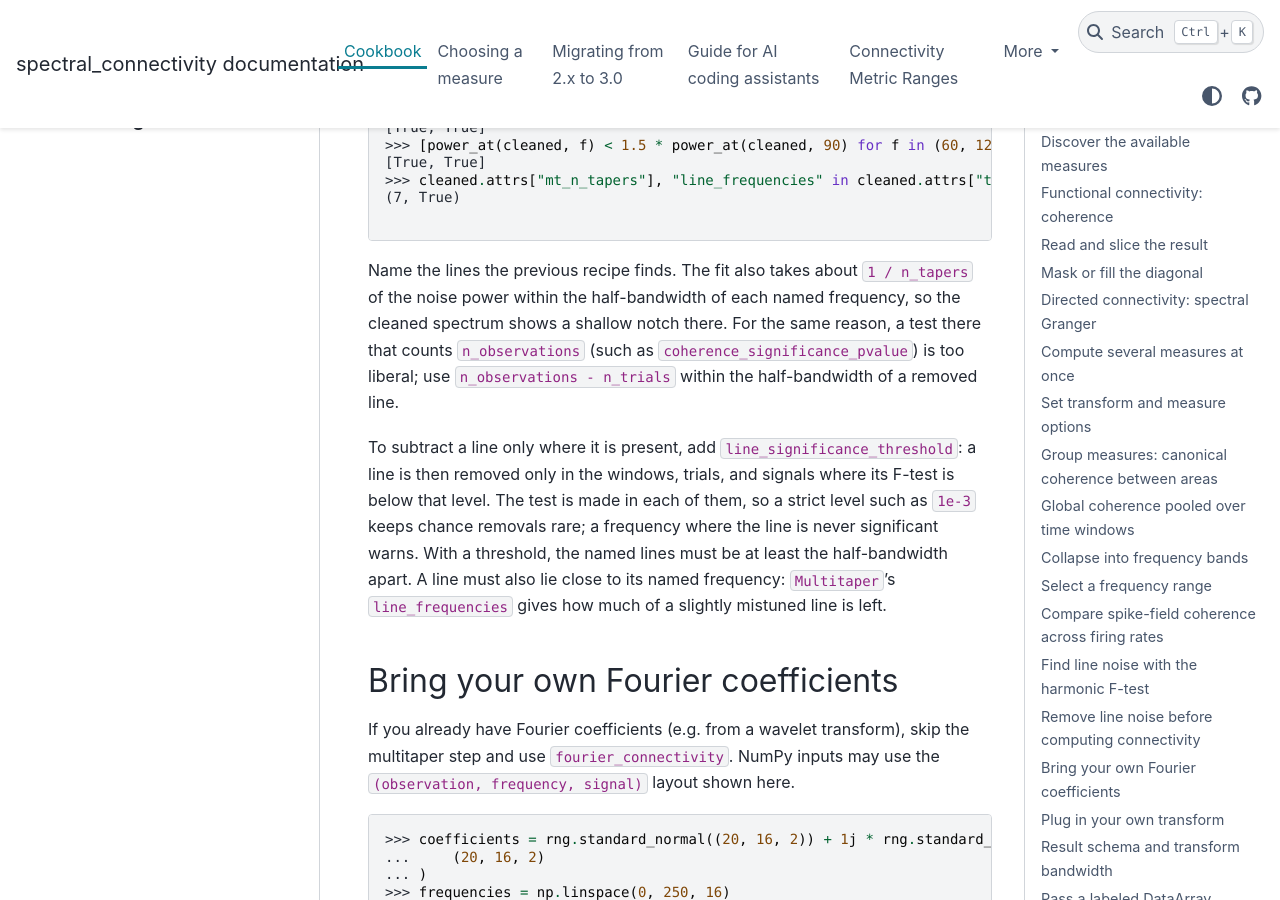
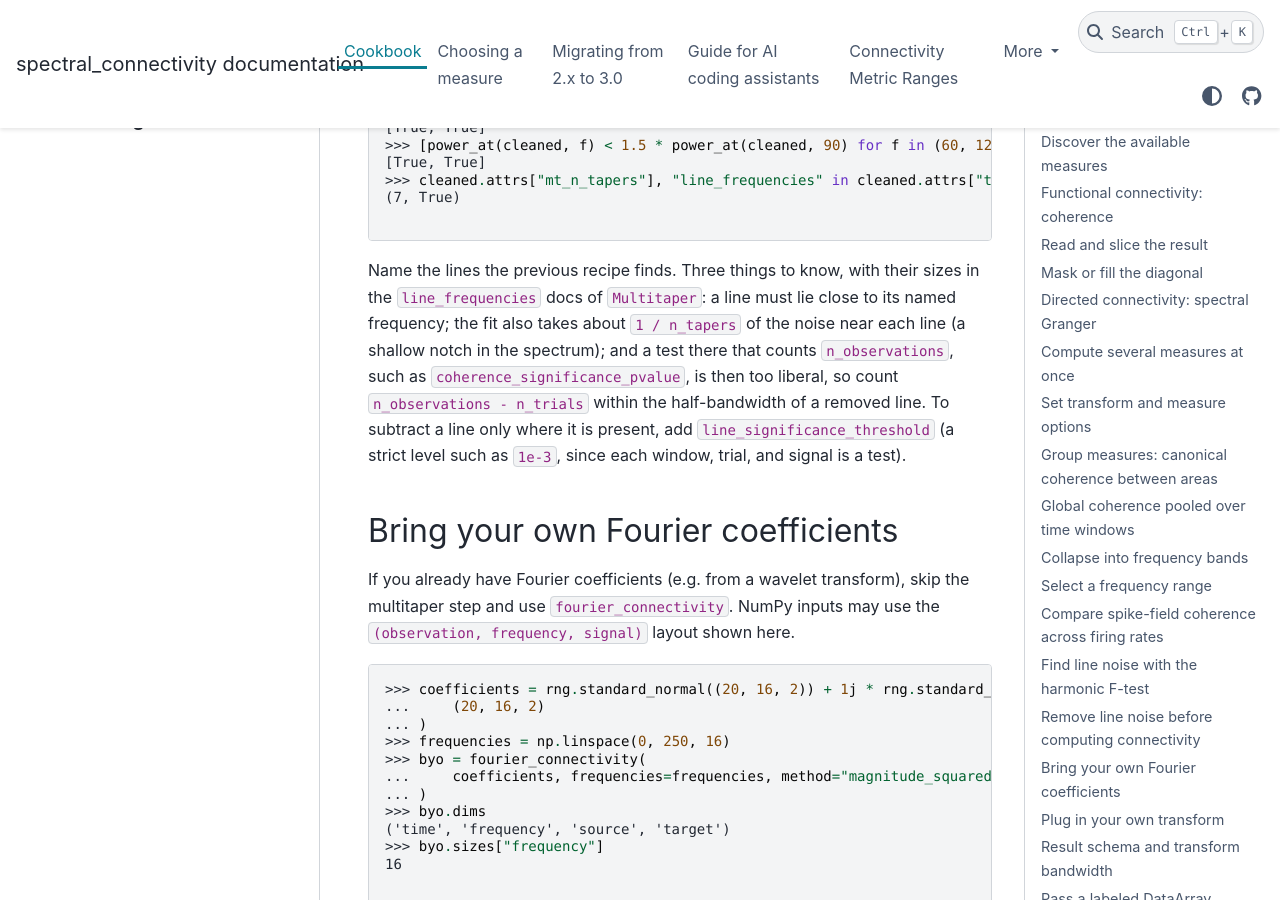
Before and after one commit to Eden-Kramer-Lab/spectral_connectivity, a Sphinx documentation site: the page built from docs/cookbook.md, in a window 1280 px wide and 900 px high, scrolled down 13854 px. Built offline with Sphinx 7.4.7 and the PyData theme 0.15.4, drawn with Linux system fonts in a browser that asks for light colours; pages that are not in the unit, such as notebooks, are missing from menus; the version number could not be read and is left out.

Commit message:
Line removal: simplify pass, with two bug fixes
Bugs found by the simplify review:
- detrend_type="c" (an accepted spelling of "constant") gave the fit a
  linear detrend while the data was mean-detrended: a noise-free 4.3 Hz
  line kept 0.6% of its power. The fit's sinusoids now go through the
  package's own detrend (applied to each part, so no complex detrend on
  CuPy), which knows the short spellings; test added.
- On the device backend, line_frequencies was a device array mixed with
  host arrays in the fit tables, so removal raised TypeError. It is now a
  read-only host array (it is metadata); a device-emulation test covers
  removal and harmonic_f_test, and fails on the previous code.

Cleanups:
- One real matmul against a (time, 2 x lines x tapers) kernel gives every
  line's coefficients (instead of a full-size complex copy per line), and
  one real matmul against a synthesis table gives the fitted lines, which
  are subtracted in place in that fresh array. Outputs equal the previous
  commit's within 6e-15 relative in all six detrend/threshold settings.
- The threshold is validated by statistics._validate_alpha; the line
  checks move to _check_line_frequencies with a single return; the other
  lines' contributions are removed by masking the fit's diagonal; the
  one-caller _line_fit method and _detrended_host are gone.
- The base class lists the _remove_lines hook; the init comment is back
  next to its code; the cookbook and CHANGELOG point to the docstring for
  the measured sizes instead of repeating them.

Co-Authored-By: Claude Opus 5.5 <noreply@anthropic.com>

````diff
--- a/docs/cookbook.md
+++ b/docs/cookbook.md
@@ -657,21 +657,15 @@ setting:
 
 ```
 
-Name the lines the previous recipe finds. The fit also takes about
-`1 / n_tapers` of the noise power within the half-bandwidth of each named
-frequency, so the cleaned spectrum shows a shallow notch there. For the same
-reason, a test there that counts `n_observations` (such as
-`coherence_significance_pvalue`) is too liberal; use
-`n_observations - n_trials` within the half-bandwidth of a removed line.
-
-To subtract a line only where it is present, add
-`line_significance_threshold`: a line is then removed only in the windows,
-trials, and signals where its F-test is below that level. The test is made in
-each of them, so a strict level such as `1e-3` keeps chance removals rare; a
-frequency where the line is never significant warns. With a threshold, the
-named lines must be at least the half-bandwidth apart. A line must also lie
-close to its named frequency: `Multitaper`'s `line_frequencies` gives how much
-of a slightly mistuned line is left.
+Name the lines the previous recipe finds. Three things to know, with their
+sizes in the `line_frequencies` docs of `Multitaper`: a line must lie close to
+its named frequency; the fit also takes about `1 / n_tapers` of the noise near
+each line (a shallow notch in the spectrum); and a test there that counts
+`n_observations`, such as `coherence_significance_pvalue`, is then too liberal,
+so count `n_observations - n_trials` within the half-bandwidth of a removed
+line. To subtract a line only where it is present, add
+`line_significance_threshold` (a strict level such as `1e-3`, since each
+window, trial, and signal is a test).
 
 ## Bring your own Fourier coefficients
 
````
Also changed, not shown: CHANGELOG.md (+5 -6 lines), 3 other files.
